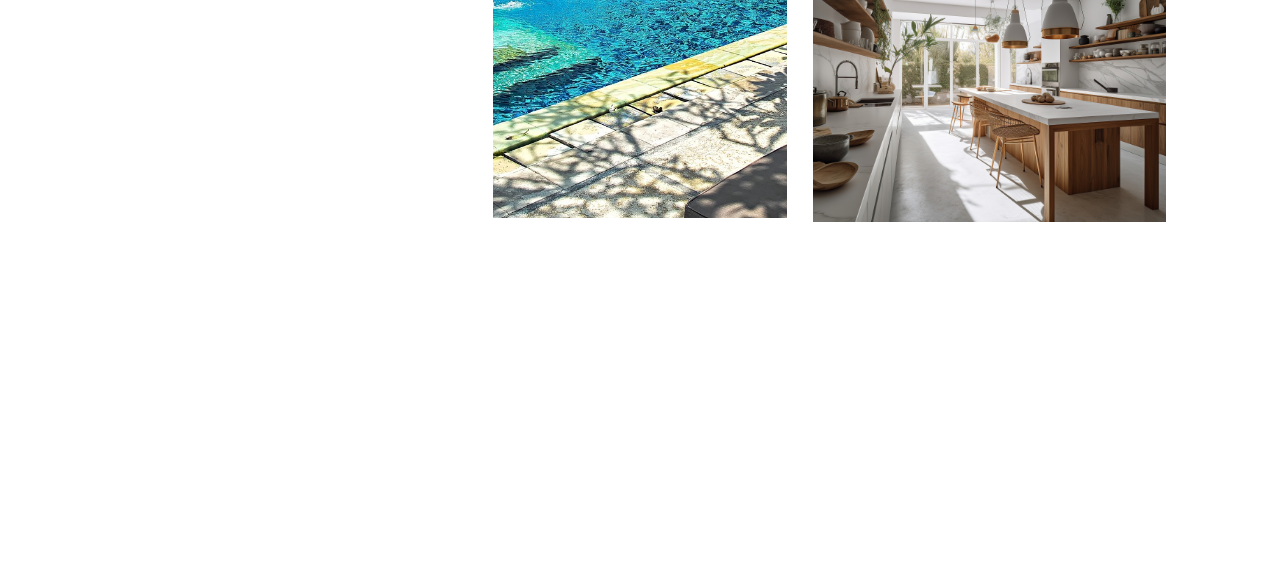
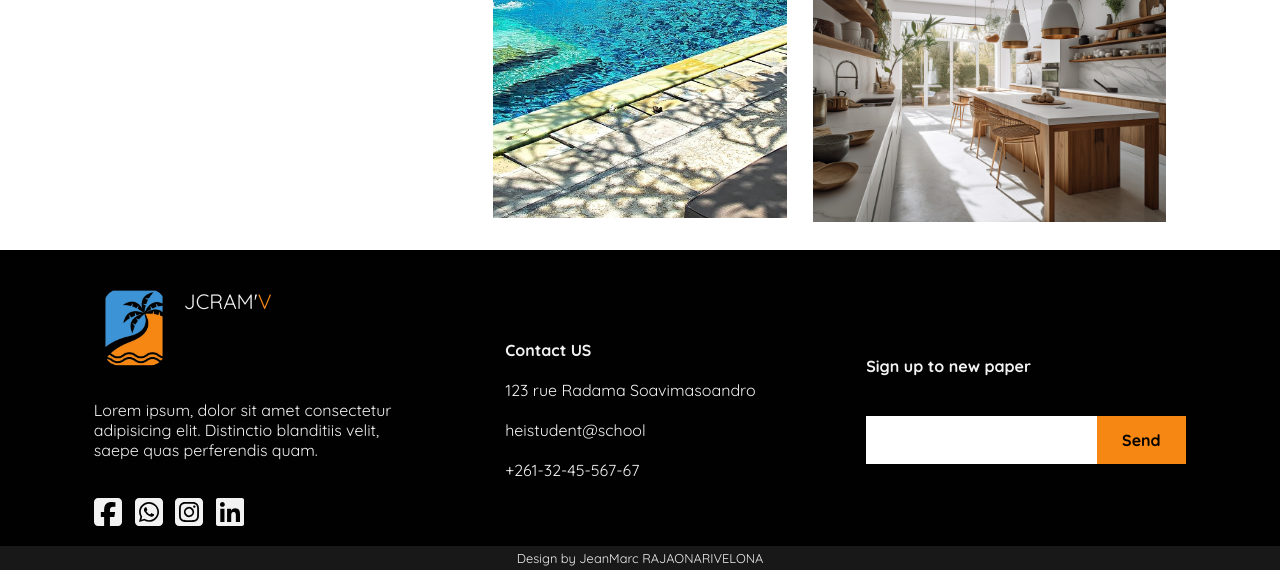
Before and after one commit to JeanMarc-RAJAONARIVELONA/Js-exam-L1, a plain HTML site: page index.html in a window 1280 px wide. Shown: the part 2329-2899 px from the top of the page. Before the commit the page ends 2579 px from the top, so only its background shows below. Drawn offline with Linux system fonts and the light colour scheme.

Commit message:
feat: create first version of footer

```diff
--- a/assets/css/style.css
+++ b/assets/css/style.css
@@ -437,3 +437,100 @@ header {
   height: 100%;
   object-fit: cover;
 }
+/* footer section */
+footer {
+  width: 100%;
+  height: 40vh;
+  background-color: var(--black);
+  color: var(--white);
+  padding: 3vh 3vw;
+  display: flex;
+  flex-direction: row;
+  align-items: center;
+  justify-content: space-around;
+  position: relative;
+}
+
+.footer-left {
+  width: 25%;
+  display: flex;
+  flex-direction: column;
+  gap: 4vh;
+}
+
+.footer-logo {
+  display: flex;
+  flex-direction: row;
+  gap: 10px;
+}
+
+.footer-logo img {
+  width: 10vh;
+  height: 10vh;
+}
+
+.footer-logo p,
+.footer-logo span {
+  font-size: 1.3rem;
+}
+
+.social-network {
+  height: 5vh;
+  width: 100%;
+  display: flex;
+  flex-direction: row;
+  align-items: center;
+  gap: 1vw;
+}
+
+.social-icon {
+  font-size: 2rem;
+}
+
+.social-icon:hover {
+  color: var(--secondary-color);
+  scale: 1.1;
+}
+
+.footer-right {
+  display: flex;
+  flex-direction: column;
+  gap: 5vh;
+}
+
+.footer-form-content {
+  background-color: var(--terty-color);
+  width: 25vw;
+  display: flex;
+  align-items: center;
+  justify-content: space-between;
+  height: 6vh;
+}
+
+.footer-form-content input {
+  outline: none;
+  border: none;
+  width: 100%;
+  height: 100%;
+  padding-inline: 1vw;
+}
+
+.footer-form-content button {
+  height: 100%;
+  padding: 1vh 2vw;
+  outline: none;
+  border: none;
+  cursor: pointer;
+  background-color: var(--secondary-color);
+  font-weight: 800;
+}
+
+.copyright {
+  position: absolute;
+  bottom: 0;
+  width: 100%;
+  background-color: #181818;
+  text-align: center;
+  font-size: 0.8rem;
+  padding: 4px;
+}
--- a/index.html
+++ b/index.html
@@ -289,5 +289,48 @@
         </div>
       </div>
     </section>
+    <footer>
+      <div class="footer-left">
+        <div class="footer-logo">
+          <img src="assets/photo/logo.png" alt="JCRAM'v logo" />
+          <p>JCRAM'<span>V</span></p>
+        </div>
+        <p>
+          Lorem ipsum, dolor sit amet consectetur adipisicing elit. Distinctio
+          blanditiis velit, saepe quas perferendis quam.
+        </p>
+        <div class="social-network">
+          <i class="fa-brands fa-square-facebook social-icon"></i>
+          <i class="fa-brands fa-square-whatsapp social-icon"></i>
+          <i class="fa-brands fa-square-instagram social-icon"></i>
+          <i class="fa-brands fa-linkedin social-icon"></i>
+        </div>
+      </div>
+      <div class="footer-middle">
+        <h4>Contact US</h4>
+        <div class="contact-footer">
+          <div class="flex">
+            <i class="fas paper-plane"></i>
+            <p>123 rue Radama Soavimasoandro</p>
+          </div>
+          <div class="flex">
+            <i class="fas paper-plane"></i>
+            <p>heistudent@school</p>
+          </div>
+          <div class="flex">
+            <i class="fas paper-plane"></i>
+            <p>+261-32-45-567-67</p>
+          </div>
+        </div>
+      </div>
+      <div class="footer-right">
+        <h4>Sign up to new paper</h4>
+        <div class="footer-form-content">
+          <input type="email" name="newpaper" id="newpaper" />
+          <button>Send</button>
+        </div>
+      </div>
+      <p class="copyright">Design by JeanMarc RAJAONARIVELONA</p>
+    </footer>
   </body>
 </html>
```
Also changed, not shown: assets/js/login.js (added, +13 -0 lines).
